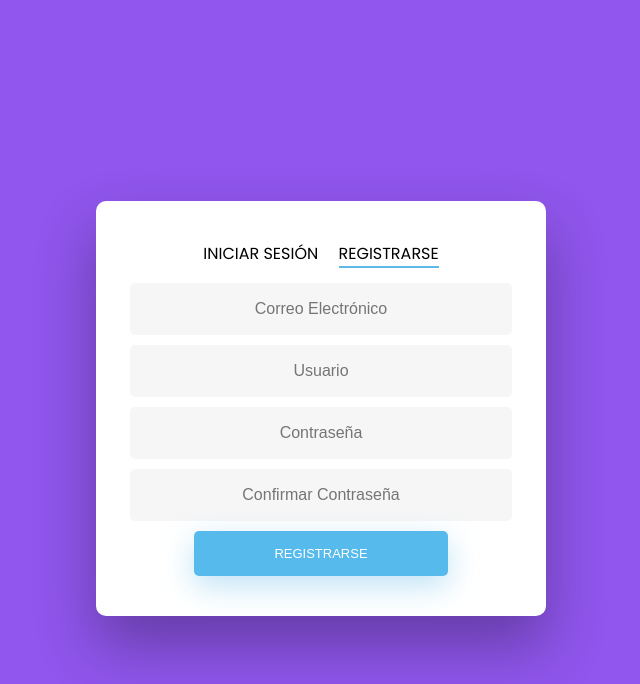
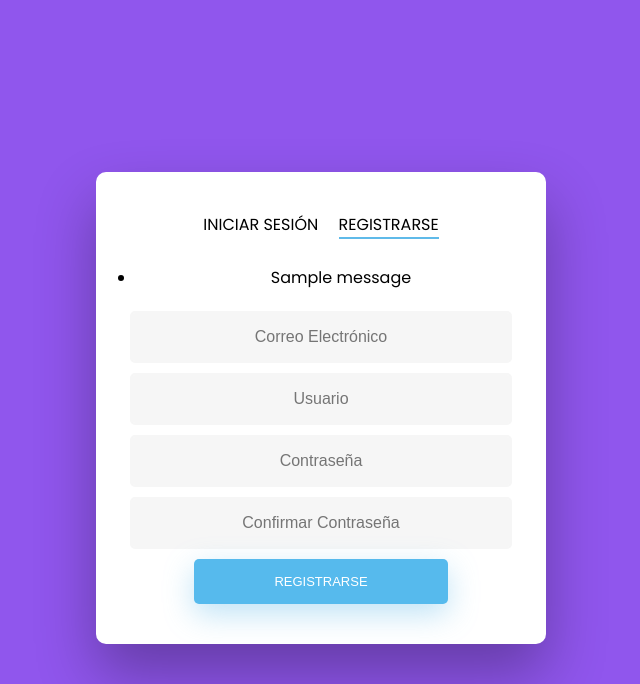
Before and after one commit to KirihaDC/AdimistracionProyectosE3, a Django app: page /registro/ in a window 1280 px wide. Shown: the top 684 px of the page, without its empty margins (319-959 px from the left). Run offline with Django 3.2, Linux system fonts and the light colour scheme; tables that the repository leaves empty hold one stand-in row (Sample ...); one stand-in notice (Sample message) is shown.

Commit message:
Se valido la entrada del nombre del usuario en el registro

```diff
--- a/ProyecAdmin/django_app/usuarios/templates/registro.html
+++ b/ProyecAdmin/django_app/usuarios/templates/registro.html
@@ -311,6 +311,15 @@ input[type=password]:placeholder {
           <h2 class="inactive underlineHover" style="color: black;"><a href="{% url 'homepage' %}" style="color: black;">Iniciar Sesión</a></h2>
           <h2 class="active" style="color: black;"><a href="{% url 'registro' %}" style="color: black;">Registrarse</a></h2>
 
+          <!-- Mensajes de error -->
+          {% if messages %}
+              <ul>
+                  {% for message in messages %}
+                      <li>{{ message }}</li>
+                  {% endfor %}
+              </ul>
+          {% endif %}
+
           <!-- Registration Form -->
           <form action="{% url 'registro' %}" method="post" id="loginForm" name="registro_usr">
               {% csrf_token %}
--- a/ProyecAdmin/django_app/usuarios/views.py
+++ b/ProyecAdmin/django_app/usuarios/views.py
@@ -165,15 +165,23 @@ def register(request):
         nombre_usuario = request.POST['nombre_usuario']
         contraseña = request.POST['contraseña']
         confirmar_contraseña = request.POST['confirmar_contraseña']
+
         # Verificar si las contraseñas coinciden
         if contraseña != confirmar_contraseña:
             messages.error(request, 'Las contraseñas no coinciden')
             return redirect('registro')
+
+        # Verificar si el nombre de usuario ya existe
+        if User.objects.filter(username=nombre_usuario).exists():
+            messages.error(request, 'El nombre de usuario ya está en uso')
+            return redirect('registro')
+
         # Crear un nuevo usuario
         user = User.objects.create_user(username=nombre_usuario, email=correo, password=contraseña)
         user.save()
         messages.success(request, 'Usuario registrado exitosamente')
         return redirect('homepage')
+
     return render(request, 'registro.html')
 
 @user_passes_test(es_admin)
```
Also changed, not shown: ProyecAdmin/django_app/db.sqlite3. Lines whose indentation alone changed are shown as unchanged.
